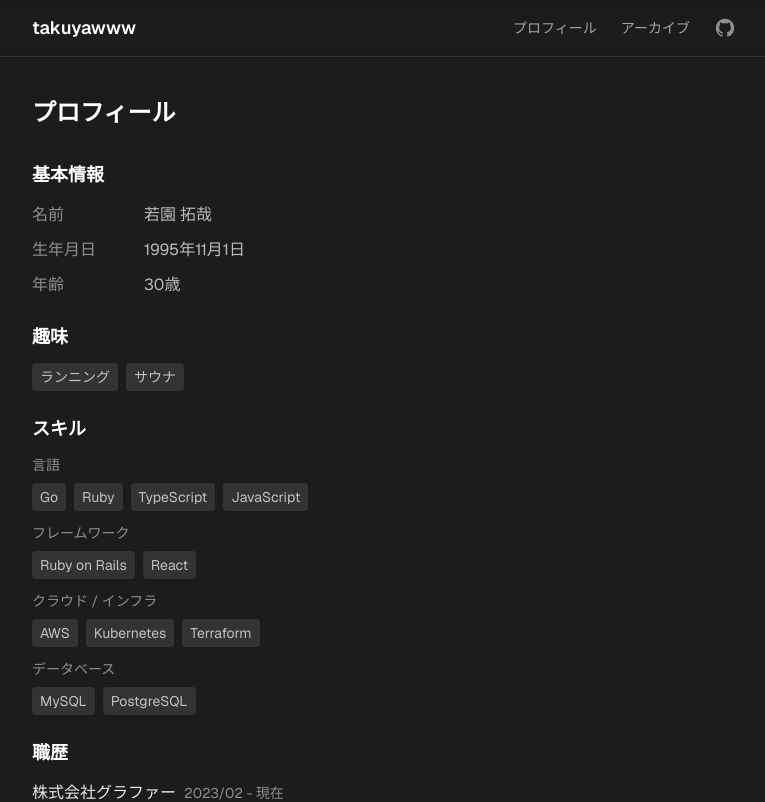
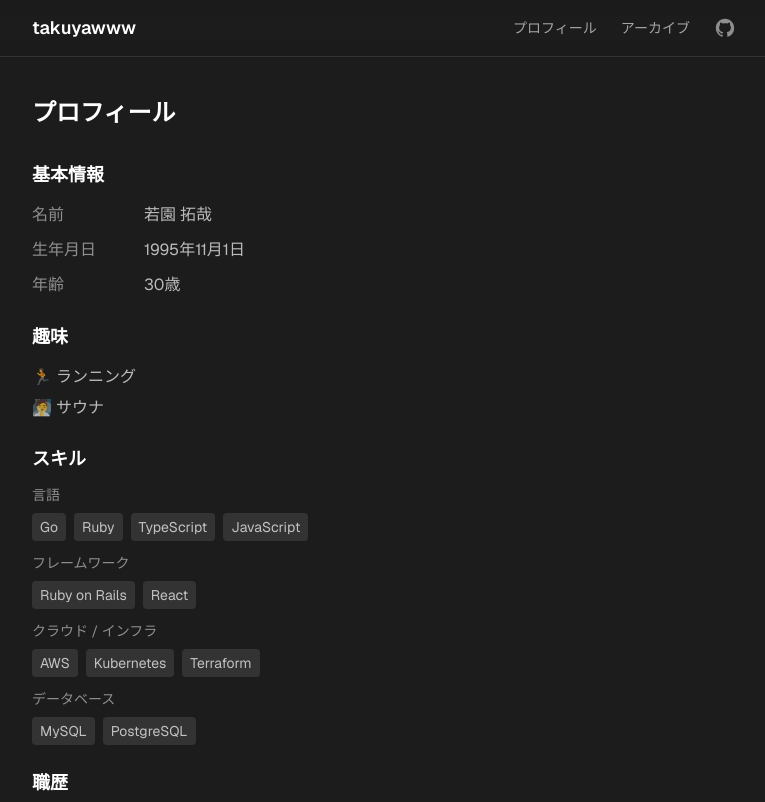
Before and after one commit to takuyawww/takuyaww.github.io, a Next.js app: page /profile in a window 1280 px wide. Shown: the top 802 px of the page, without its empty margins (256-1021 px from the left). Built offline with nearby package versions, Linux system fonts and the light colour scheme.

Commit message:
20260123102012

```diff
--- a/src/app/profile/page.tsx
+++ b/src/app/profile/page.tsx
@@ -24,10 +24,10 @@ export default function AboutPage() {
 
         <section>
           <h2 className="text-base sm:text-lg font-semibold text-white mb-2 sm:mb-3">趣味</h2>
-          <div className="flex flex-wrap gap-2">
-            <span className="px-2 py-1 bg-white/10 rounded text-sm text-white/70">ランニング</span>
-            <span className="px-2 py-1 bg-white/10 rounded text-sm text-white/70">サウナ</span>
-          </div>
+          <ul className="space-y-1 text-white/70">
+            <li>🏃 ランニング</li>
+            <li>🧖 サウナ</li>
+          </ul>
         </section>
 
         <section>
```
